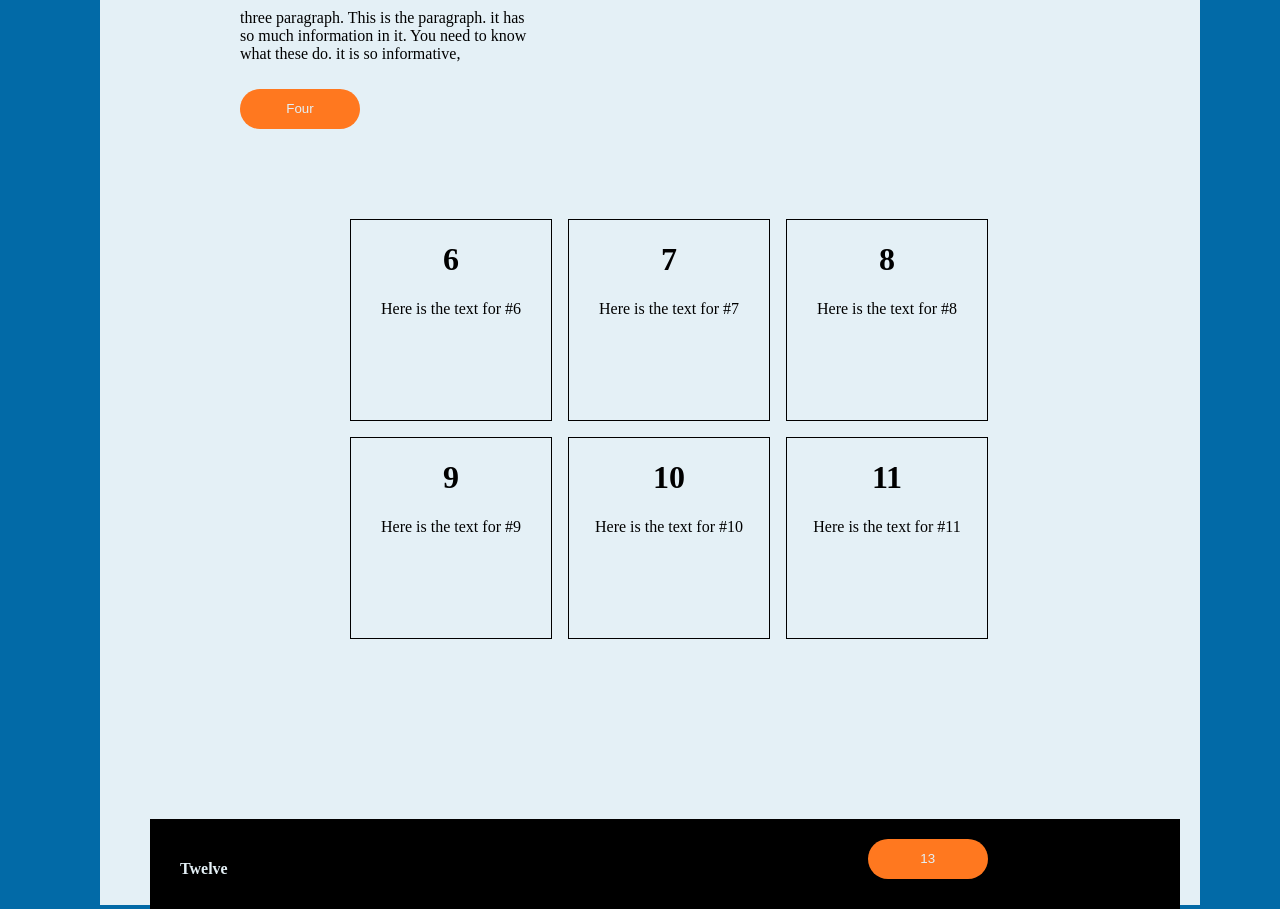
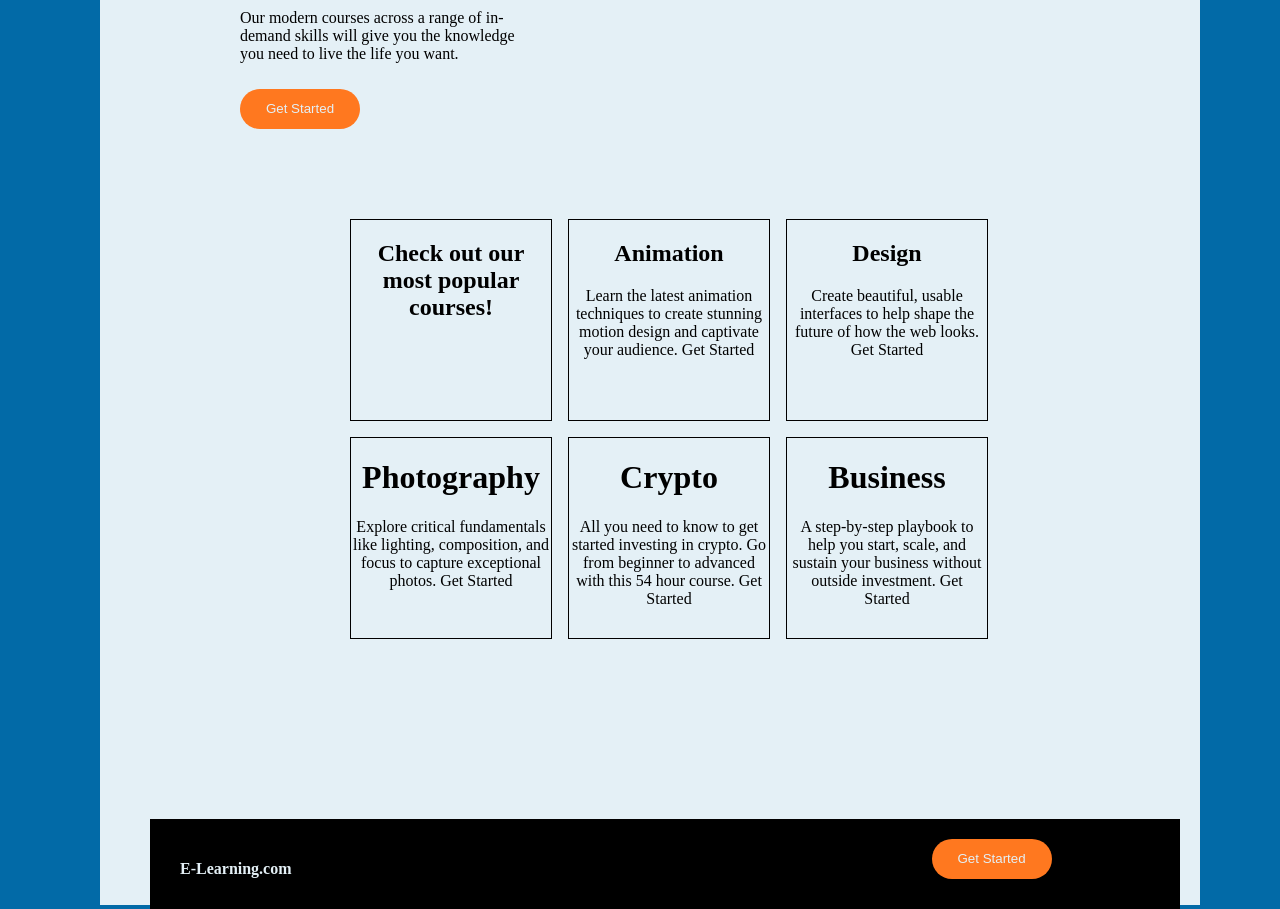
Before and after one commit to courthub74/ordersummarydemo, a plain HTML site: page index.html in a window 1280 px wide. Shown: the part 395-1304 px from the top of the page. Drawn offline with Linux system fonts and the light colour scheme.

Commit message:
content added

```diff
--- a/index.html
+++ b/index.html
@@ -15,22 +15,21 @@
         <!-- NAVBAR -->
         <div class="navbar">
             <div class="one">
-                <h1>One</h1>
+                <h1>Skilled</h1>
             </div>
             <div class="two">
-                <button>Two</button>
+                <button>Get Started</button>
             </div>
         </div>
 
         <!-- HEADER -->
         <div class="header">
-            <h1>Three</h1>
+            <h1>Maximize skill, minimize budget</h1>
             <!-- <h4>FivePicture</h4> -->
-            <p>three paragraph.  This is the paragraph.  it has so much
-                information in it.  You need to know what these do.
-                it is so informative,
+            <p>Our modern courses across a range of in-demand skills will give you the
+                knowledge you need to live the life you want.
             </p>
-            <button>Four</button>
+            <button>Get Started</button>
         </div>
 
 
@@ -38,40 +37,54 @@
         <div class="options">
             <!-- CARD 1 -->
             <div class="card1">
-                <h1>6</h1>
-                <p>Here is the text for #6</p>
+                <h2>Check out our most popular courses!</h2>
             </div>
             <!-- CARD 2 -->
             <div class="card2">
-                <h1>7</h1>
-                <p>Here is the text for #7</p>
+                <h2>Animation</h2>
+                <p>Learn the latest animation techniques to create stunning motion
+                    design and captivate your audience.
+                    Get Started
+                </p>
             </div>
             <!-- CARD 3 -->
             <div class="card3">
-                <h1>8</h1>
-                <p>Here is the text for #8</p>
+                <h2>Design</h2>
+                <p>Create beautiful, usable interfaces to help shape the future of
+                    how the web looks.
+                    Get Started
+                </p>
             </div>
             <!-- CARD 4 -->
             <div class="card4">
-                <h1>9</h1>
-                <p>Here is the text for #9</p>
+                <h1>Photography</h1>
+                <p>Explore critical fundamentals like lighting, composition, and focus
+                    to capture exceptional photos.
+                    Get Started
+                </p>
             </div>
             <!-- CARD 5 -->
             <div class="card5">
-                <h1>10</h1>
-                <p>Here is the text for #10</p>
+                <h1>Crypto</h1>
+                <p>All you need to know to get started investing in crypto. Go from beginner
+                    to advanced with this 54 hour course.
+                    Get Started
+                </p>
             </div>
             <!-- CARD 6 -->
             <div class="card6">
-                <h1>11</h1>
-                <p>Here is the text for #11</p>
+                <h1>Business</h1>
+                <p>A step-by-step playbook to help you start, scale, and sustain your business
+                    without outside investment.
+                    Get Started
+                </p>
             </div>
         </div>
 
         <!-- FOOTER -->
         <div class="footer">
-            <h4>Twelve</h4>
-            <button>13</button>
+            <h4>E-Learning.com</h4>
+            <button>Get Started</button>
         </div>
 
     </div>
```
